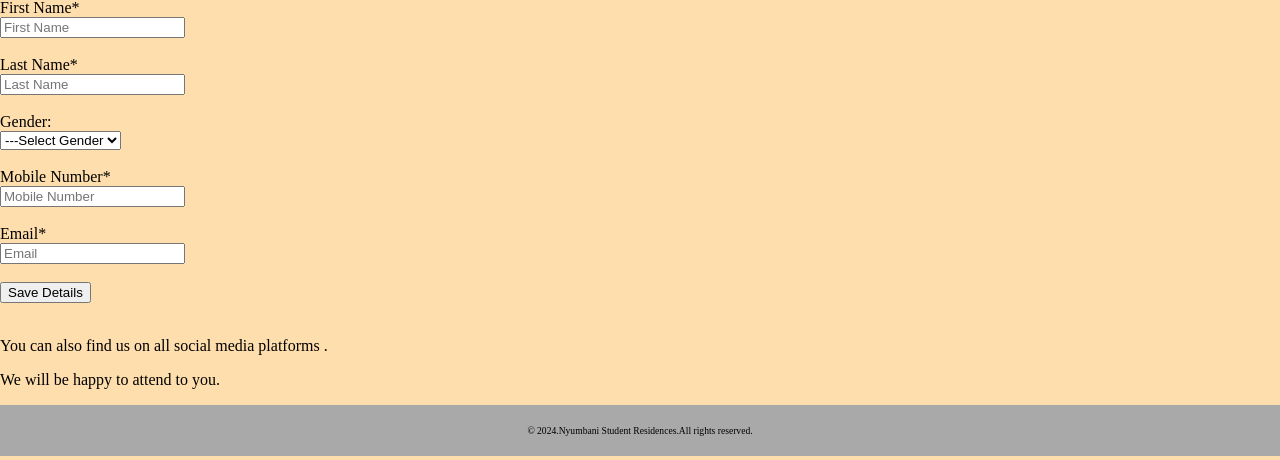
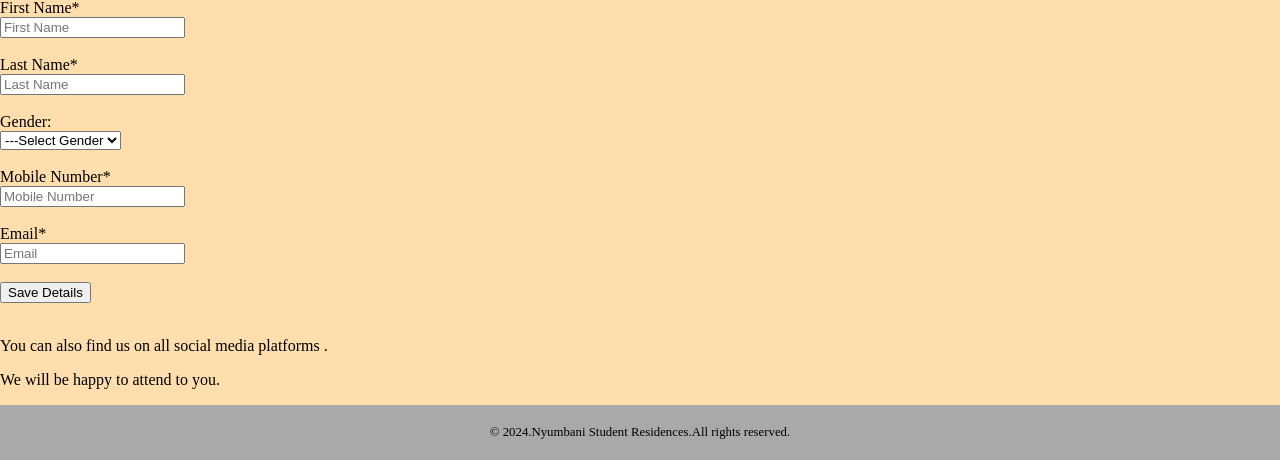
Before and after one commit to JulietMumbi/Project, a PHP site: page /contact.php in a window 1280 px wide. Shown: the part 352-812 px from the top of the page. Run offline with PHP 8.4, Linux system fonts and the light colour scheme.

Commit message:
styled my header using css

```diff
--- a/css/style.css
+++ b/css/style.css
@@ -24,6 +24,9 @@ body{
 .footer{
     background-color: darkgrey;
     padding: 20px;
-    font-size: 0.6em;
+    font-size: 0.8em;
     text-align: center;
 }
+.header{
+    text-align: left;
+}
```
